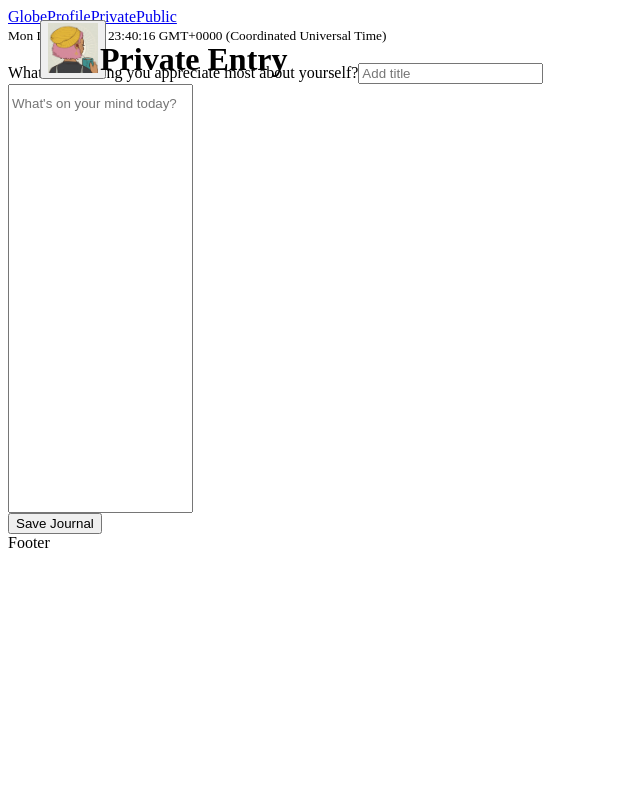
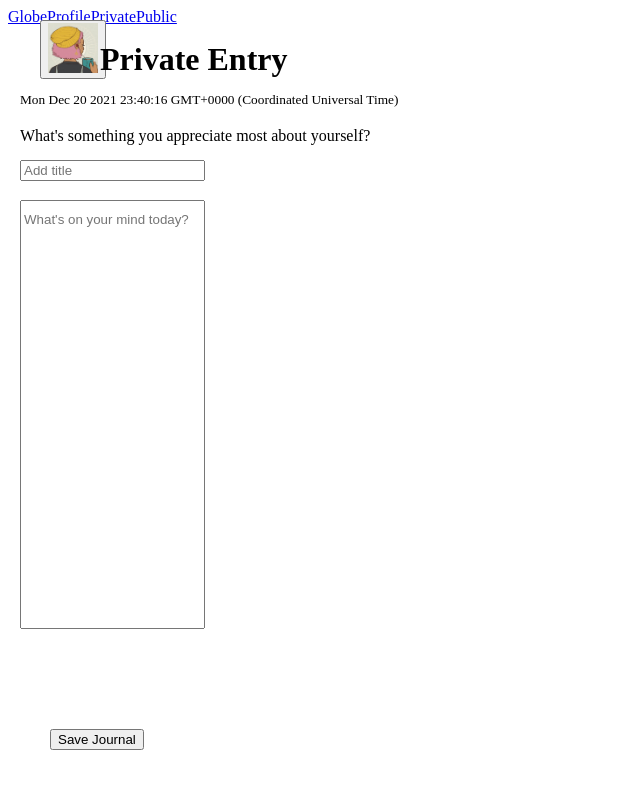
Before and after one commit to Graditude-UX/App, a React (Create React App) app: page /private in a window 1280 px wide. Shown: the top 788 px of the page, without its empty margins (0-640 px from the left). Built offline with nearby package versions, Linux system fonts and the light colour scheme.

Commit message:
created journal page but idk how to get form to span whole page

```diff
--- a/src/App.js
+++ b/src/App.js
@@ -23,7 +23,6 @@ function App() {
       <Route path="/private" element={<Private/>}/>
       <Route path="/public" element={<Public/>}/>
     </Routes>
-    <div>Footer</div>
     </Router>
   );
 }
--- a/src/Pages/Private.js
+++ b/src/Pages/Private.js
@@ -14,7 +14,7 @@ function Privateentry(){
         <img src={pic} height={50} width={50} />
         </Button>
         <h1 style={{position: 'absolute' , left: 100, top: 0, paddingBottom: "30px", paddingTop: "20px"}}> Private Entry </h1>
-        <Form/>
+        <Form className="App container" />
         </div>
     )
 }
--- a/src/forms/JournalForm.js
+++ b/src/forms/JournalForm.js
@@ -35,12 +35,14 @@ class Form extends Component{
         return (
             <div>
             <form>
-                <FormGroup>
+                <FormGroup style={{position: 'absolute' , left: 20, top: 90 }}>
                 <small style= {{}}>{Date()}</small>
                 <h3></h3>
                 <Label>
-                   <span className="font-weight-bold"> What's something you appreciate most about yourself?</span>
+                    What's something you appreciate most about yourself?
                 </Label>
+                </FormGroup>
+                <FormGroup style={{position: 'absolute' , left: 20, top: 150, paddingTop: "10px", paddingBottom: "30px" }}>
                 <Input
                      placeholder="Add title"
                      type="text"
@@ -49,9 +51,9 @@ class Form extends Component{
                      value={title}
                      onChange={this.handleChange} />
                 </FormGroup>
-                <FormGroup>
-                <Label>  </Label>
-                <Input style={{paddingTop: "10px", paddingBottom: "400px" }}
+
+                <FormGroup >
+                <Input style={{position: 'absolute' , left: 20, top: 200, paddingTop: "10px", paddingBottom: "400px" }}
                      placeholder="What's on your mind today?"
                      type="text"
                      name ="body"
@@ -64,7 +66,7 @@ class Form extends Component{
                      <Button color= "white"  style={{position: 'absolute' , right: 135, bottom: 130}}><FontAwesomeIcon icon={ faMicrophone }/> </Button> */}
                 </FormGroup>
             </form>
-            <Button color = "info" onClick={this.submitForm} size="lg" block>Save Journal</Button>
+            <Button color = "info"  style={{position: 'absolute' , left: 50, bottom: 50}} onClick={this.submitForm} size="lg" block>Save Journal</Button>
             </div>
         )
     }
```
